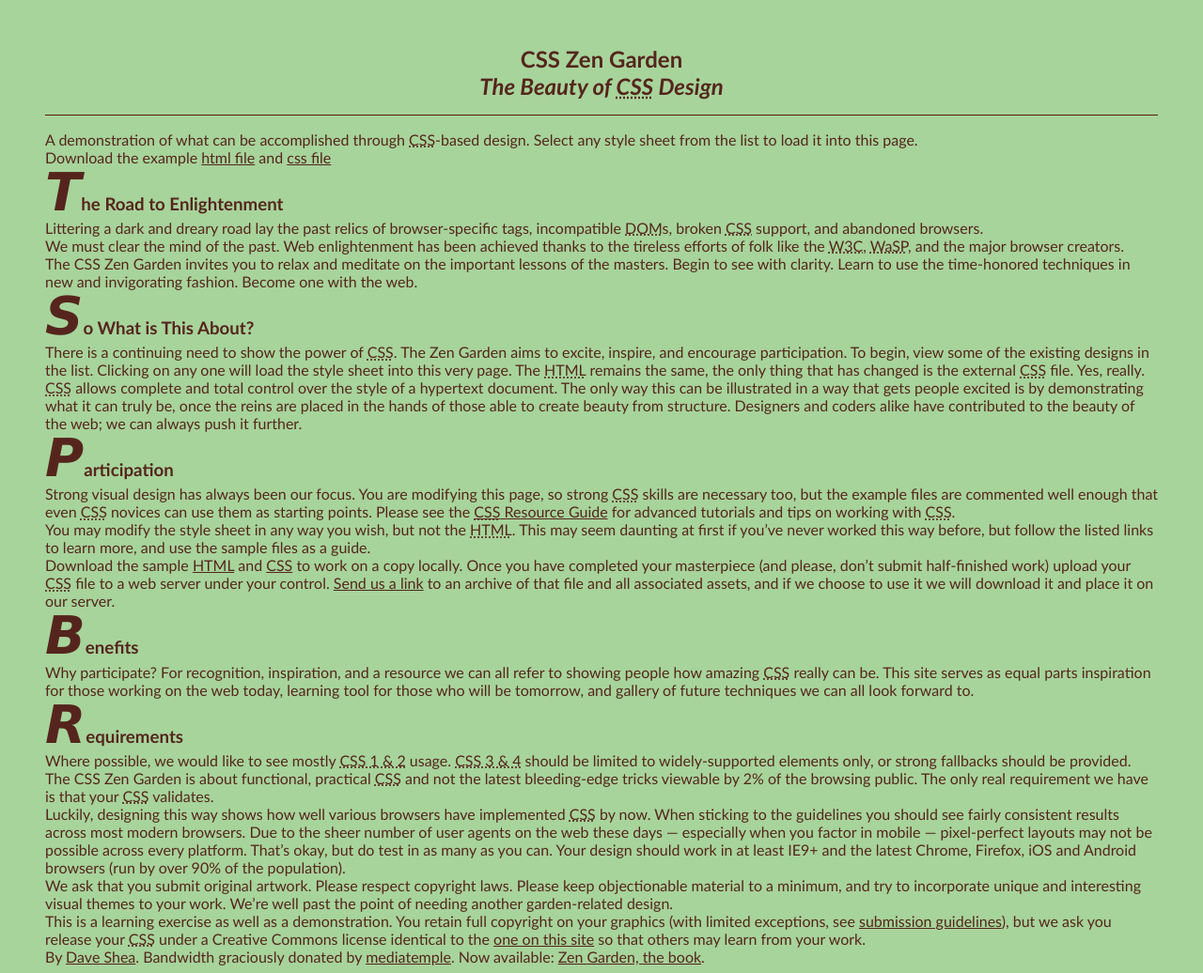
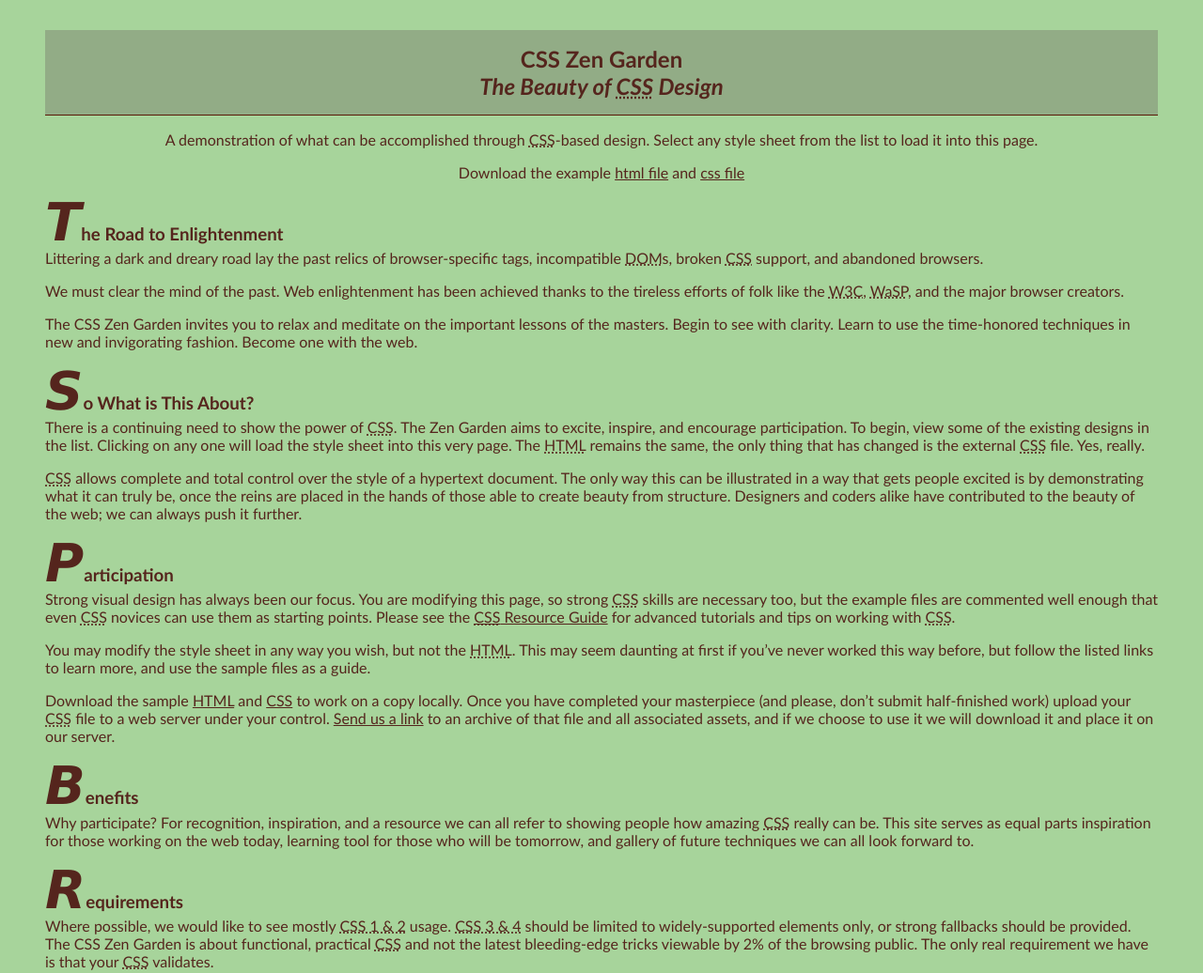
Before and after one commit to zachschool1/finalproject, a plain HTML site: page index.html in a window 1280 px wide. Shown: the top 1036 px of the page at 94% size. Drawn offline with Linux system fonts and the light colour scheme.

Commit message:
im done for now, i could make this much better if I wanted to spend more time but i am not very creative

```diff
--- a/style.css
+++ b/style.css
@@ -11,7 +11,7 @@
     margin: 0;
     padding: 0;
     /* change font family */
-    font-family:'Segoe UI', Tahoma, Geneva, Verdana, sans-serif;
+    font-family: Geneva, Verdana, sans-serif;
 }
 
 body{
@@ -64,9 +64,15 @@ h3 {
 .sidebar ul{
     list-style-type:none;
 }
-
+footer{
+    text-align: center;
+}
 .sidebar{
     /*center text in the sidebar*/
     text-align: center;
     background-color: var(--secondary);
 }
+/*add an indent to the text to show separation of paragraphs*/
+p {
+    text-indent: 2em;
+}
--- a/style2.css
+++ b/style2.css
@@ -1,4 +1,4 @@
-/* these are CSS Variables for a color scheme i generated on https://coolors.co/dabfff-907ad6-4f518c-2c2a4a-7fdeff */
+/* these are CSS Variables for a color scheme i generated on https://coolors.co/ */
 :root {
     --primary: #A7D49B;
     --secondary: #92AC86;
@@ -12,6 +12,7 @@
     padding: 0;
     /* change font family */
     font-family: 'Trebuchet MS', 'Lucida Sans Unicode', 'Lucida Grande', 'Lucida Sans', Arial, sans-serif;
+
 }
 
 body{
@@ -23,6 +24,9 @@ body{
     color: var(--font-dark);
 }
 
+#zen-summary{
+    text-align:center;
+}
 /* change link default color,copied same structure as style1 */
 a:link {
     color:var(--font-dark);
@@ -47,6 +51,7 @@ header {
     border-bottom: 1px solid var(--accent);
     padding: 1rem 0;
     margin: 0 0 1rem 0;
+    background-color: var(--secondary);
 }
 footer{
     text-align:center;
@@ -61,7 +66,10 @@ h2 {
     flex-direction: column;
 }
 
-
+p {
+    /*add a gap between all of the paragraphs*/
+    margin-bottom:1rem;
+}
 .wrapper {
     display:flex;
     justify-content: space-evenly;
@@ -76,6 +84,7 @@ h3::first-letter {
 
 }
 
+
 .sidebar ul{
     list-style-type: square;
 }
```
